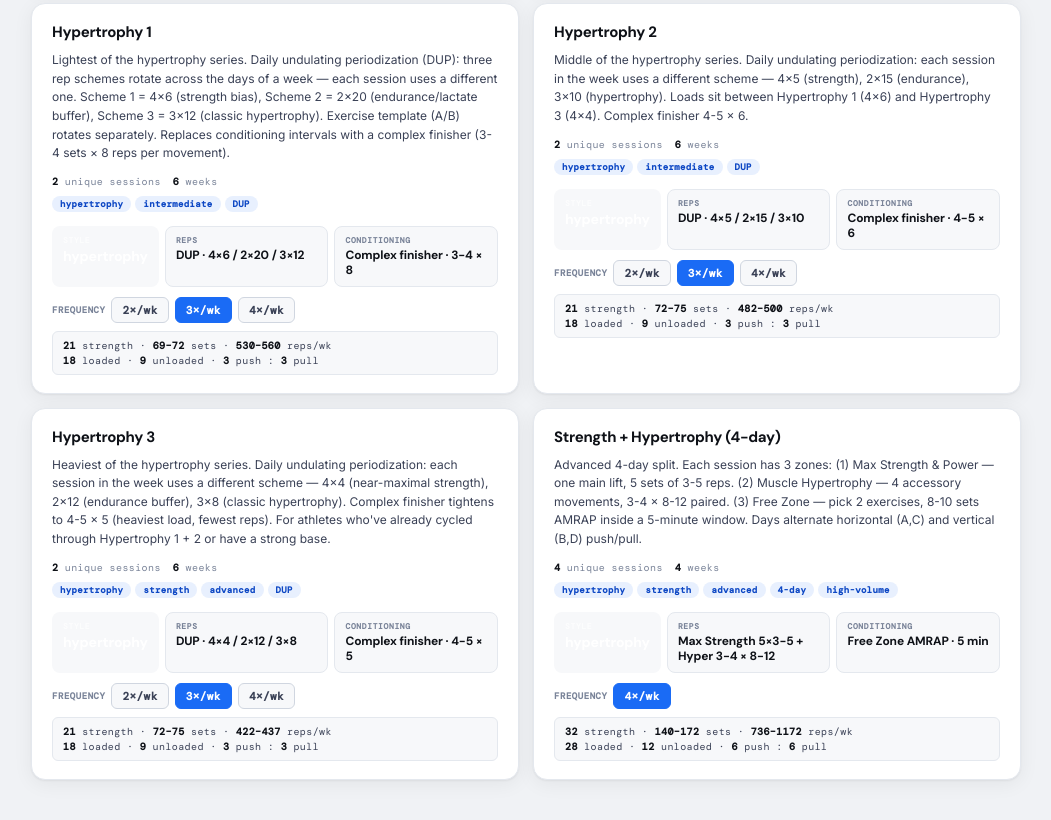
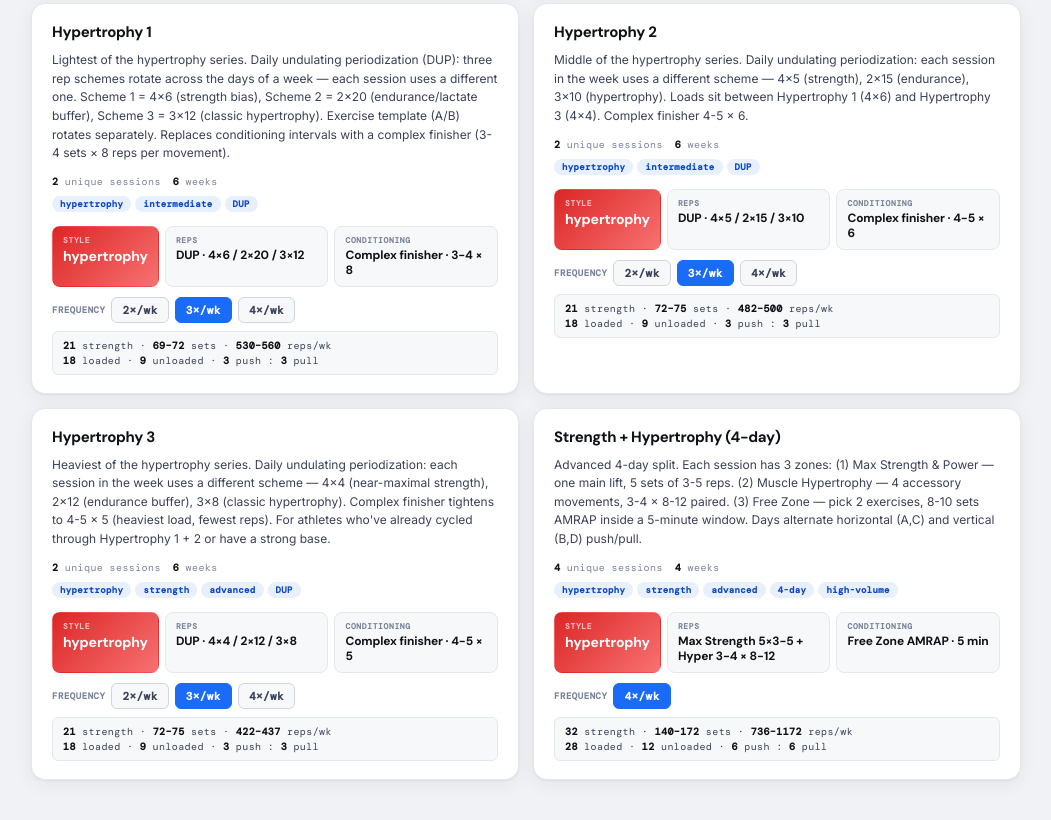
Before and after one commit to marinlazic/MILO, a browser extension: page templates.html in a window 1280 px wide. Shown: the part 978-1798 px from the top of the page, without its empty margins (229-1280 px from the left). Drawn offline with nearby package versions, Linux system fonts and the light colour scheme.

Commit message:
Wire hypertrophy → red summary-chip class on template cards
summaryStyleClass() was missing the hypertrophy mapping, so the Style
chip rendered plain on Hypertrophy 1/2/3 + the 4-day Strength+Hyper
card. Now returns 'hypertrophy' for any style containing the word, and
the existing red gradient CSS picks it up.

```diff
--- a/templates.html
+++ b/templates.html
@@ -455,6 +455,7 @@ function summaryStyleClass(style) {
   if (s.includes('volume')) return 'volume';
   if (s.includes('density') || s.includes('triplet')) return 'density';
   if (s.includes('metabolic') || s.includes('met ')) return 'metabolic';
+  if (s.includes('hypertrophy') || s.includes('hyper')) return 'hypertrophy';
   return '';
 }
 
```
